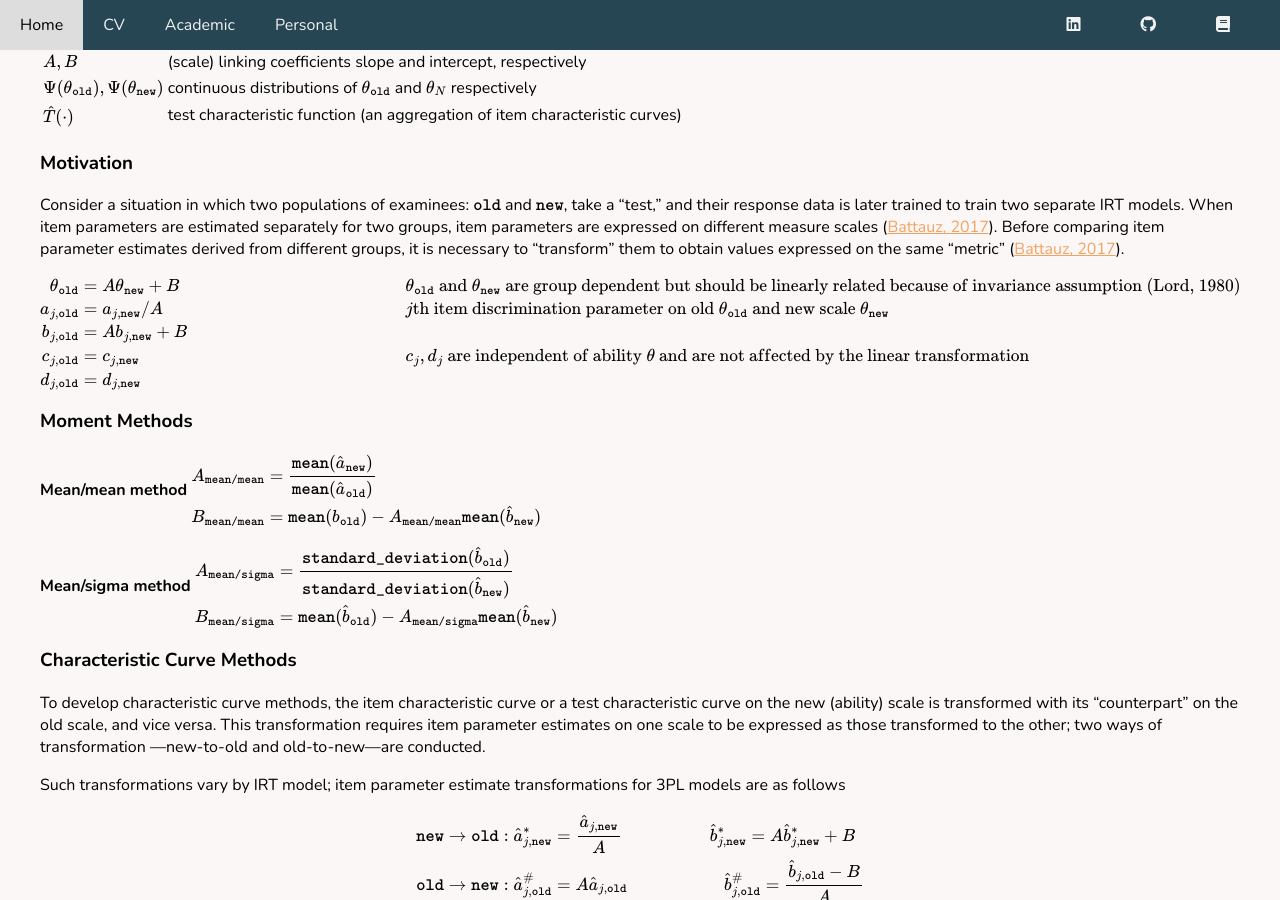
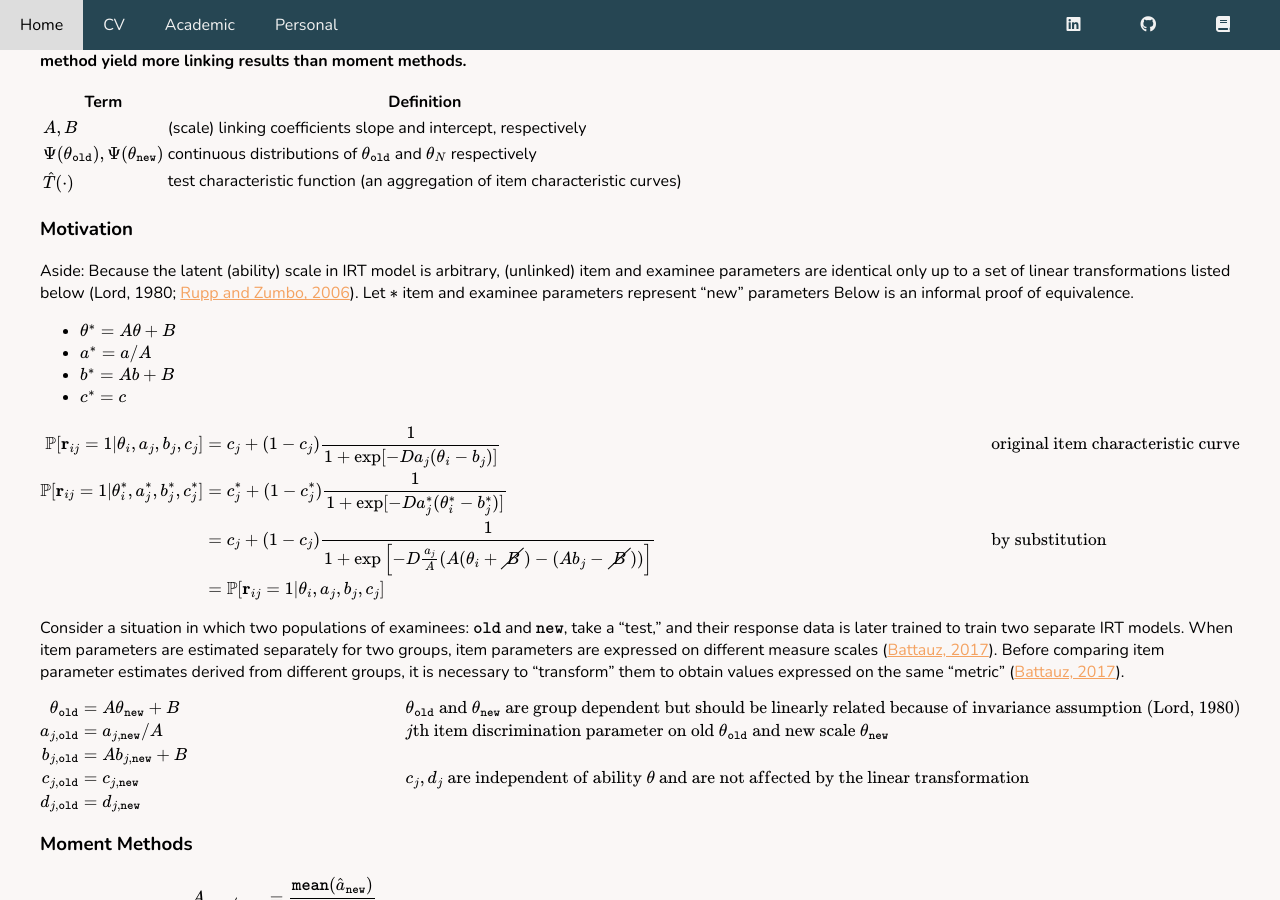
Before and after one commit to ec5ug/ec5ug.github.io, a Jekyll site: the page built from pages/irt.md, in a window 1280 px wide and 900 px high, scrolled down 2884 px. Built offline with Jekyll 4.4.1, drawn with Linux system fonts in a browser that asks for light colours; some of the changed text lies outside the part shown.

Commit message:
adding measure of invariance

```diff
--- a/pages/irt.md
+++ b/pages/irt.md
@@ -46,7 +46,7 @@
 1. **Monotonicity**: As the trait level "increases," the probability of a correct response increases.
 2. **Unidimensionality**: There is one dominant latent trait being measured and this trait is the driving force for the responses observed for each item in the measure.
 3. **Local independence**: Responses given to separate items in a test are mutually independent given a certain level of ability.
-4. **Invariance**: We can estimate item parameters from any position on the item response curve.
+4. **Invariance**: We can estimate item parameters from any position on the item response curve. Put another way, invariance means that item parameters do not depend on the characteristics of a particular population. Parameter invariance is crucial if one wants to carefully assess the degree of inferential generalizability across examinee populations; if parameters are not invariant, the statistical foundation for inferences is not identical across populations and hence the inferences are not generalizable across those to the same degree [(Rupp and Zumbo, 2006)](https://journals.sagepub.com/doi/10.1177/0013164404273942).
 
 ## Models
 ### Unidimensional, Dichotomous
@@ -131,6 +131,23 @@
 | $\hat T(\cdot)$ | test characteristic function (an aggregation of item characteristic curves) |
 
 ### Motivation
+
+Aside: Because the latent (ability) scale in IRT model is arbitrary, (unlinked) item and examinee parameters are identical only up to a set of linear transformations listed below (Lord, 1980; [Rupp and Zumbo, 2006](https://journals.sagepub.com/doi/10.1177/0013164404273942)). Let $*$ item and examinee parameters represent "new" parameters Below is an informal proof of equivalence.
+* $\theta^* = A\theta + B$
+* $a^* = a/A$
+* $b^* = Ab+B$
+* $c^* = c$
+
+$$
+\begin{flalign*}
+\mathbb{P}[\mathbf{r}_{ij}=1 | \theta_i, a_j, b_j, c_j] &= c_j + (1-c_j)\frac{1}{1+\exp[-Da_j(\theta_i-b_j)]} && \text{original item characteristic curve} \\
+\mathbb{P}[\mathbf{r}_{ij}=1 | \theta_i^*, a_j^*, b_j^*, c_j^*] &= c_j^* + (1-c_j^*)\frac{1}{1+\exp[-Da_j^*(\theta_i^* - b_j^*)]} \\
+&= c_j + (1-c_j) \frac{1}{1+\exp\left[-D \frac{a_j}{A}(A(\theta_i+\cancel{B})-(Ab_j-\cancel{B}))\right]} && \text{by substitution} \\
+% &= c_j + (1-c_j) \frac{1}{1+\exp\left[-D \frac{a_j}{\cancel{A}}(\cancel{A}(\theta_i+b_j))\right]} \\
+% &= c_j + (1-c_j)\frac{1}{1+\exp[-Da_j(\theta_i-b_j)]} \\
+&= \mathbb{P}[\mathbf{r}_{ij}=1 | \theta_i, a_j, b_j, c_j] \\
+\end{flalign*}
+$$
 
 Consider a situation in which two populations of examinees: $\texttt{old}$ and $\texttt{new}$, take a "test," and their response data is later trained to train two separate IRT models. When item parameters are estimated separately for two groups, item parameters are expressed on different measure scales (<a id="ref-battauz-2017"></a>[Battauz, 2017](#battauz-2017)). Before comparing item parameter estimates derived from different groups, it is necessary to "transform" them to obtain values expressed on the same "metric" ([Battauz, 2017](#battauz-2017)).
 
@@ -224,7 +241,23 @@
 
 *DIF per-item metrics. Determines whether item $j$ can be marked as DIF* [Kim and Cohen (2009)](https://www.tandfonline.com/doi/epdf/10.1207/s15324818ame0804_2?needAccess=true) compared Lord's $\mathcal{X}^2$, Raju's area measures and the likelihood ratio test on a university mathematics placement test and found that there was close agreement among the three DIF detection procedures. However, Lord's $\mathcal{X}^2$ statistic was more effective at detecting simulated DIF than the two Z-tests of Raju's area [Kim and Cohen (2009)](https://www.tandfonline.com/doi/epdf/10.1207/s15324818ame0804_2?needAccess=true). The Z test for the exact signed area was the least effective and was most likely to result in false negative errors [Kim and Cohen (2009)](https://www.tandfonline.com/doi/epdf/10.1207/s15324818ame0804_2?needAccess=true).
 
-Lord's $\mathcal{X}^2$ test (Lord, 1980): Note that $^*$ refers to the scale linked version. Formulation follows [Battauz (2017)](#battauz-2017)
+*Plotting item parameter drift [(Rupp and Zumbo, 2006)](https://journals.sagepub.com/doi/10.1177/0013164404273942)*:  item parameters drift consitutes a lack of invariance at the individual item level or item set level. When lack of invariance effects are expressed with respect to response probabilities, it appears quite complex because of the curvature and asymptotic behavior of the ICCs.
+
+$$
+\Delta_{ij} = \mathbb{P}_j[\mathbf{r}_{ij}=1|\theta_i, a_j, b_j, c_j, d_j] - \mathbb{P}_j[\mathbf{r}_{ij}=1|\theta_i', a_j', b_j', c_j', d_j']
+$$
+
+It is possible to plot the $\Delta_{ij}$ values to illustrate this complex behavior more closely.
+
+<img
+    style="display: block;
+           margin-left: auto;
+           margin-right: auto"
+    src="/assets/imgs/plotting_delta_ij.png"
+    alt="Our logo">
+where $\texttt{Alpha}$ refers to $a_j$, $\texttt{Delta}$ refers to $\Delta_{ij}$, and $\texttt{Theta - Beta}$ refers to $\theta_i - b_j$. This allow researchers to quickly gauge the severity of the lack of invariance effects on the logit and probability scales and from a practical viewpoints, allows one to compute and visualize different lack of invariance effects on response probabilities and examinee true scores.
+
+*Lord's $\mathcal{X}^2$ test (Lord, 1980)*: Note that $^*$ refers to the scale linked version. Formulation follows [Battauz (2017)](#battauz-2017)
 
 $$
 H_0: v_{j, \texttt{old}} = v^*_{j, \texttt{new}} \equiv \begin{pmatrix} a_{j, \texttt{old}} \\ b_{j, \texttt{old}} \\ c_{j, \texttt{old}} \end{pmatrix} = \begin{pmatrix}a^*_{j, \texttt{new}} \\ b^*_{j, \texttt{new}} \\ c^*_{j, \texttt{new}}\end{pmatrix}
@@ -277,6 +310,8 @@
 
 Rupp and Zumbo. (2004) [A note on how to quantify and report whether IRT parameter invariance holds: When Pearson correlations are not enough](https://journals.sagepub.com/doi/10.1177/0013164403261051)
 
+Rupp and Zumbo. (2006) [Understanding Parameter Invariance in Unidimensional IRT Models](https://journals.sagepub.com/doi/10.1177/0013164404273942)
+
 Selçuk and Demir (2024) [Comparison of item response theory ability and item parameters to classical and Bayesian estimation methods](https://files.eric.ed.gov/fulltext/EJ1440215.pdf)
 
 Shepard, Camilli, and Williams, (1984). [Accounting for Statistical Artifacts in Item Bias Research](https://journals.sagepub.com/doi/10.3102/10769986009002093)
```
Also changed, not shown: assets/imgs/plotting_delta_ij.png (added).
